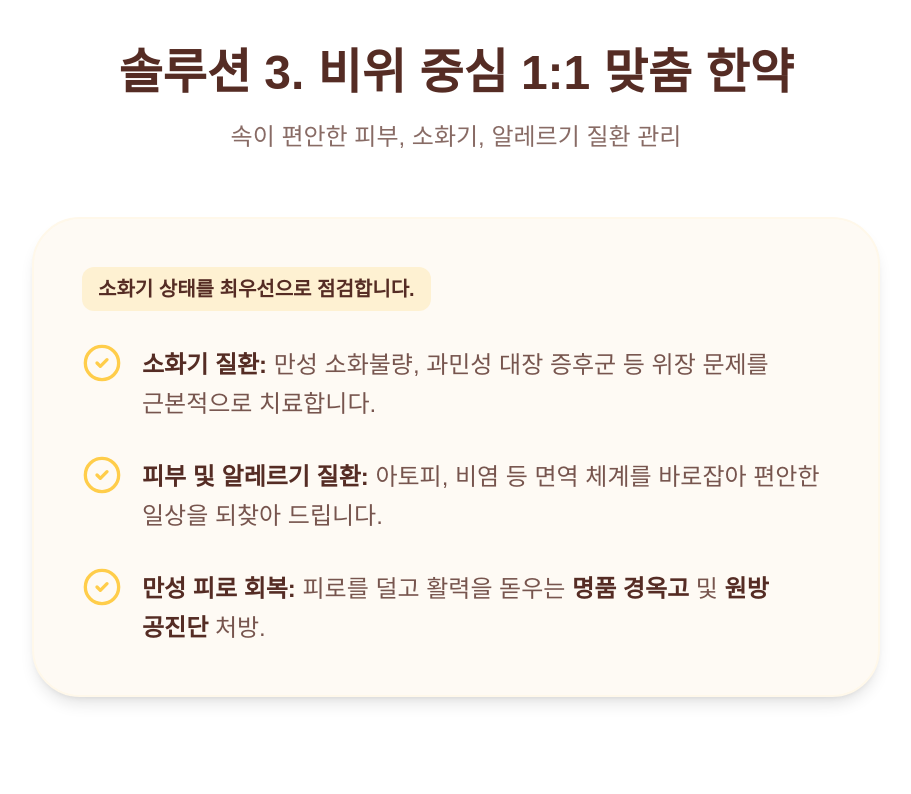
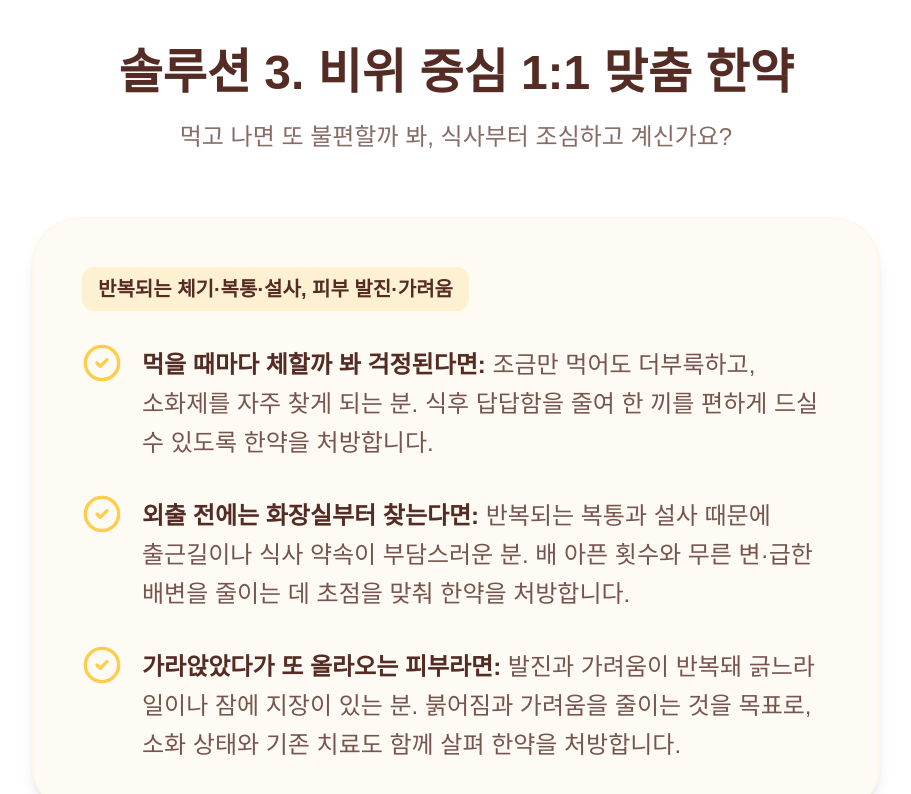
Before and after one commit to kanata-git-hub/orihani, a React (Vite) app: page / in a window 1280 px wide. Shown: the part 3860-4654 px from the top of the page, without its empty margins (184-1095 px from the left). Built offline with nearby package versions, Linux system fonts and the light colour scheme; a web font is replaced by a local one.

Commit message:
copy: make herbal treatment benefits specific to recurring symptoms

```diff
--- a/src/components/sections/SolutionInternalSection.tsx
+++ b/src/components/sections/SolutionInternalSection.tsx
@@ -13,23 +13,23 @@ export default function SolutionInternalSection() {
       <div className="max-w-4xl mx-auto px-6">
         <motion.div initial="hidden" whileInView="visible" viewport={{ once: true }} variants={fadeIn} className="text-center mb-12 md:mb-16">
           <h2 className="text-3xl md:text-4xl lg:text-5xl font-bold mb-4 md:mb-6 text-primary break-keep">솔루션 3. 비위 중심 1:1 맞춤 한약</h2>
-          <p className="text-xl md:text-2xl text-primary/70 break-keep">속이 편안한 피부, 소화기, 알레르기 질환 관리</p>
+          <p className="text-xl md:text-2xl text-primary/70 break-keep">먹고 나면 또 불편할까 봐, 식사부터 조심하고 계신가요?</p>
         </motion.div>
 
         <motion.div initial={{ opacity: 0, y: 20 }} whileInView={{ opacity: 1, y: 0 }} viewport={{ once: true }} className="bg-[#fefaf4] p-8 md:p-12 rounded-[2rem] md:rounded-[3rem] shadow-lg border-2 border-[#fff8ea]">
-          <p className="text-lg md:text-xl text-primary mb-6 md:mb-8 font-bold bg-accent/20 inline-block px-3 py-1.5 md:px-4 md:py-2 rounded-xl">소화기 상태를 최우선으로 점검합니다.</p>
+          <p className="text-lg md:text-xl text-primary mb-6 md:mb-8 font-bold bg-accent/20 inline-block px-3 py-1.5 md:px-4 md:py-2 rounded-xl">반복되는 체기·복통·설사, 피부 발진·가려움</p>
           <ul className="space-y-6 md:space-y-8">
             <li className="flex items-start gap-4 md:gap-5">
               <CheckCircle2 className="w-8 h-8 md:w-10 md:h-10 text-accent shrink-0" />
-              <span className="text-xl md:text-2xl text-primary/80 leading-relaxed break-keep mt-0.5"><strong className="text-primary font-bold">소화기 질환:</strong> 만성 소화불량, 과민성 대장 증후군 등 위장 문제를 근본적으로 치료합니다.</span>
+              <span className="text-xl md:text-2xl text-primary/80 leading-relaxed break-keep mt-0.5"><strong className="text-primary font-bold">먹을 때마다 체할까 봐 걱정된다면:</strong> 조금만 먹어도 더부룩하고, 소화제를 자주 찾게 되는 분. 식후 답답함을 줄여 한 끼를 편하게 드실 수 있도록 한약을 처방합니다.</span>
             </li>
             <li className="flex items-start gap-4 md:gap-5">
               <CheckCircle2 className="w-8 h-8 md:w-10 md:h-10 text-accent shrink-0" />
-              <span className="text-xl md:text-2xl text-primary/80 leading-relaxed break-keep mt-0.5"><strong className="text-primary font-bold">피부 및 알레르기 질환:</strong> 아토피, 비염 등 면역 체계를 바로잡아 편안한 일상을 되찾아 드립니다.</span>
+              <span className="text-xl md:text-2xl text-primary/80 leading-relaxed break-keep mt-0.5"><strong className="text-primary font-bold">외출 전에는 화장실부터 찾는다면:</strong> 반복되는 복통과 설사 때문에 출근길이나 식사 약속이 부담스러운 분. 배 아픈 횟수와 무른 변·급한 배변을 줄이는 데 초점을 맞춰 한약을 처방합니다.</span>
             </li>
             <li className="flex items-start gap-4 md:gap-5">
               <CheckCircle2 className="w-8 h-8 md:w-10 md:h-10 text-accent shrink-0" />
-              <span className="text-xl md:text-2xl text-primary/80 leading-relaxed break-keep mt-0.5"><strong className="text-primary font-bold">만성 피로 회복:</strong> 피로를 덜고 활력을 돋우는 <strong className="text-primary">명품 경옥고</strong> 및 <strong className="text-primary">원방 공진단</strong> 처방.</span>
+              <span className="text-xl md:text-2xl text-primary/80 leading-relaxed break-keep mt-0.5"><strong className="text-primary font-bold">가라앉았다가 또 올라오는 피부라면:</strong> 발진과 가려움이 반복돼 긁느라 일이나 잠에 지장이 있는 분. 붉어짐과 가려움을 줄이는 것을 목표로, 소화 상태와 기존 치료도 함께 살펴 한약을 처방합니다.</span>
             </li>
           </ul>
         </motion.div>
```
